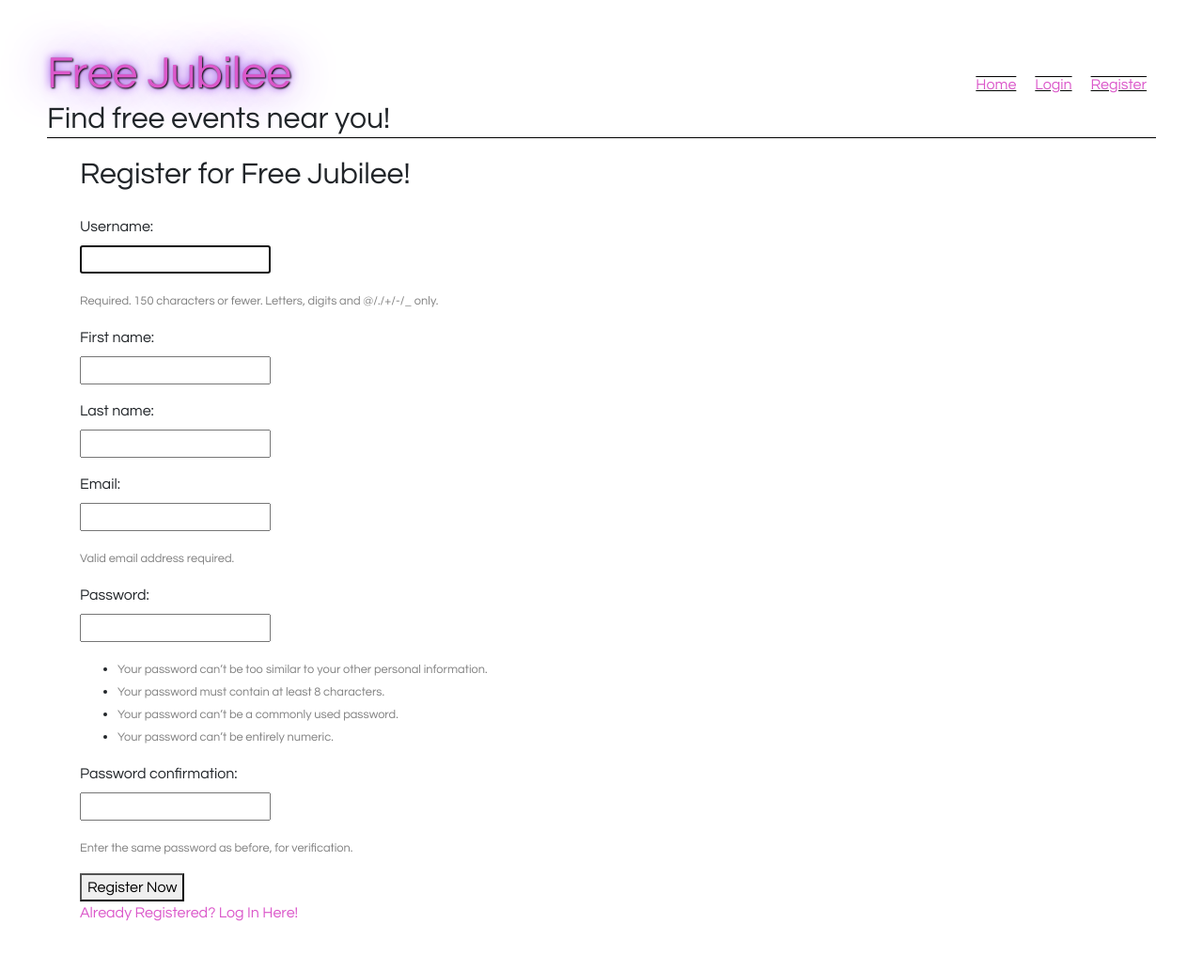
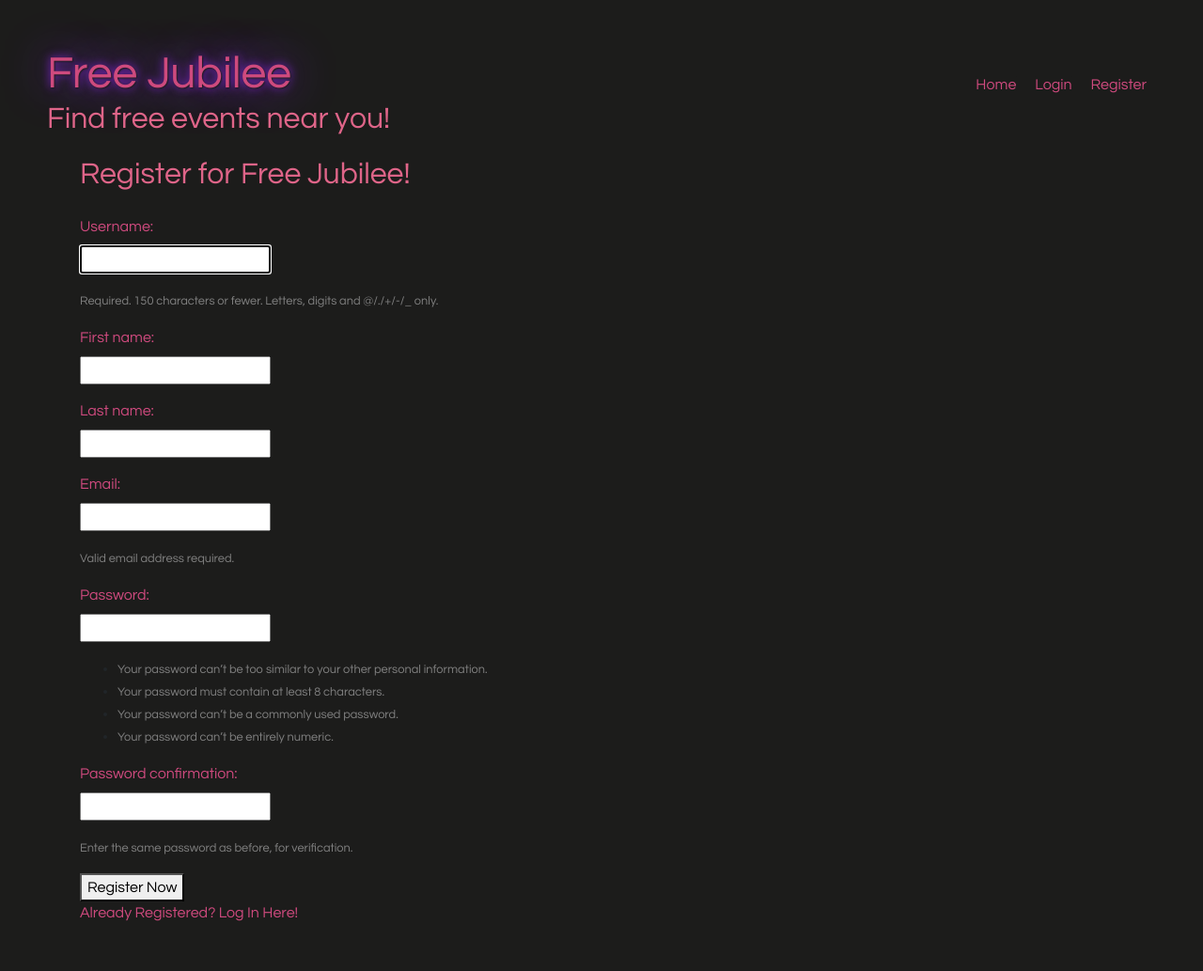
Before and after one commit to ekm1987/Free-Jubilee, a Django app: page /users/register/ in a window 1280 px wide. Shown: the whole page at 94% size. Run offline with Django 3.2, Linux system fonts and the light colour scheme; some libraries are stand-ins or nearby versions.

Commit message:
Change Color Scheme

```diff
--- a/static/freeJubileeApp/style.css
+++ b/static/freeJubileeApp/style.css
@@ -5,30 +5,36 @@ html {
 body {
     margin: 50px;
     font-family: 'Questrial', sans-serif;
+    background-color: #1c1c1bff;
 }
 
 h1 {
     font-size: 3rem;
-    color: #db58ca;
+    color: #ce4a7eff;
     margin: 0;
-    text-shadow: 1px 1px 2px #000, 0 0 1em blueviolet, 0 0 0.2em blueviolet;
+    text-shadow: 1px 1px 2px #1c1c1bff, 0 0 1em blueviolet, 0 0 0.2em blueviolet;
 }
 
 h2 {
     margin: 0;
+    color: #DF6589FF;
+}
+
+p {
+    color: #ce4a7eff;
 }
 
 header {
     display: flex;
     justify-content: space-between;
     align-items: center;
-    border-bottom: 1px solid #000;
+    border-bottom: 1px solid #1c1c1bff;
     margin-bottom: 20px;
 }
 
 nav {
     display: flex;
-    text-decoration: underline overline #000;
+    text-decoration: underline overline #1c1c1bff;
 }
 
 nav a {
@@ -37,7 +43,7 @@ nav a {
 }
 
 a {
-    color: #db58ca;
+    color: #ce4a7eff;
 }
 
 a:hover {
@@ -47,7 +53,7 @@ a:hover {
 
 #new-event {
     width: 100%;
-    background-color: #db58ca;
+    background-color: #ce4a7eff;
     color: #fff;
     border: 1px solid blueviolet;
     border-radius: 5px;
@@ -63,14 +69,14 @@ a:hover {
 }
 
 .details-box {
-    border: 1px solid #db58ca;
+    border: 1px solid #ce4a7eff;
     border-radius: 5px;
     margin: 10px 0;
     padding: 10px;
 }
 
 .details-box a {
-    color: #000 !important;
+    color: #1c1c1bff !important;
     text-decoration: none;
     display: flex;
     justify-content: space-between;
@@ -81,7 +87,7 @@ a:hover {
 }
 
 .btn-primary {
-    background-color: #db58ca;
+    background-color: #ce4a7eff;
     color: #fff;
     border: 1px solid blueviolet;
     border-radius: 5px;
```
Also changed, not shown: freeJubileeProject/settings.py (+7 -7 lines).
